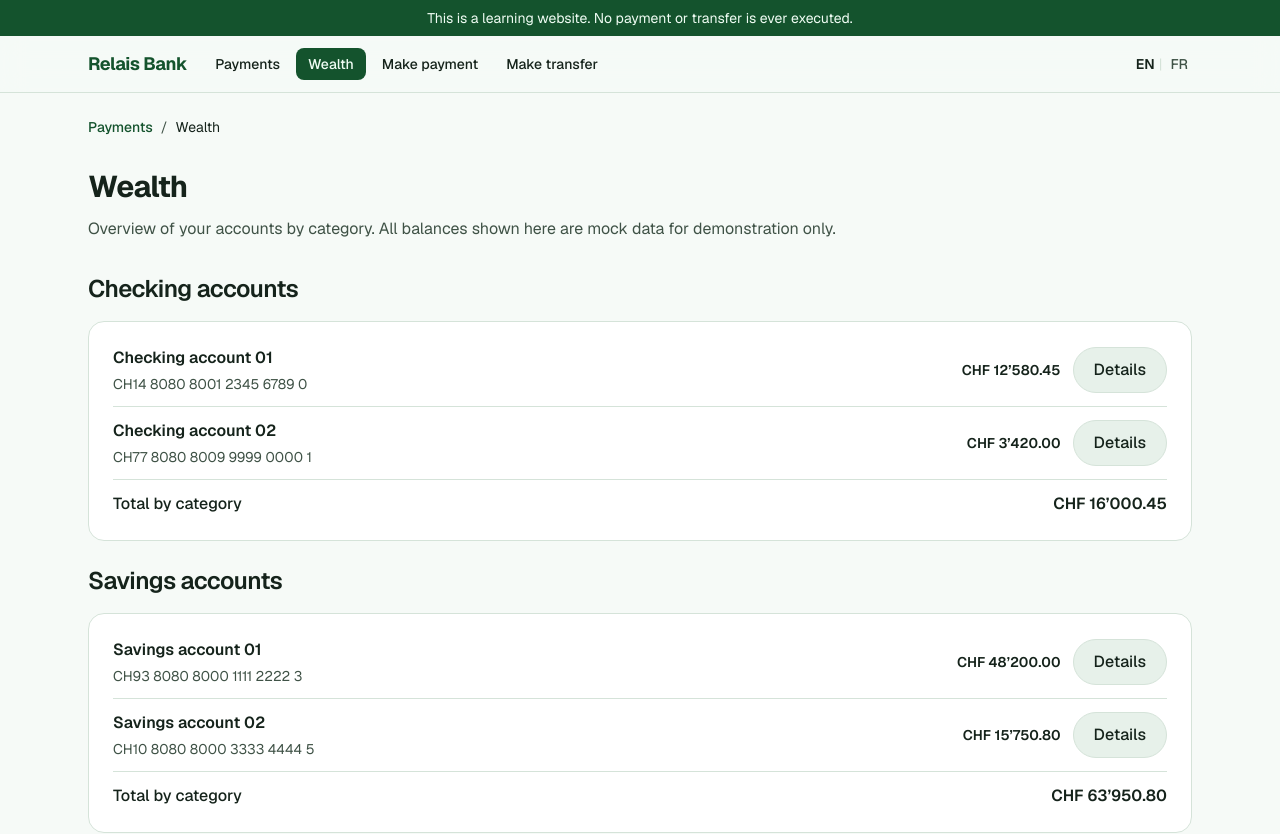
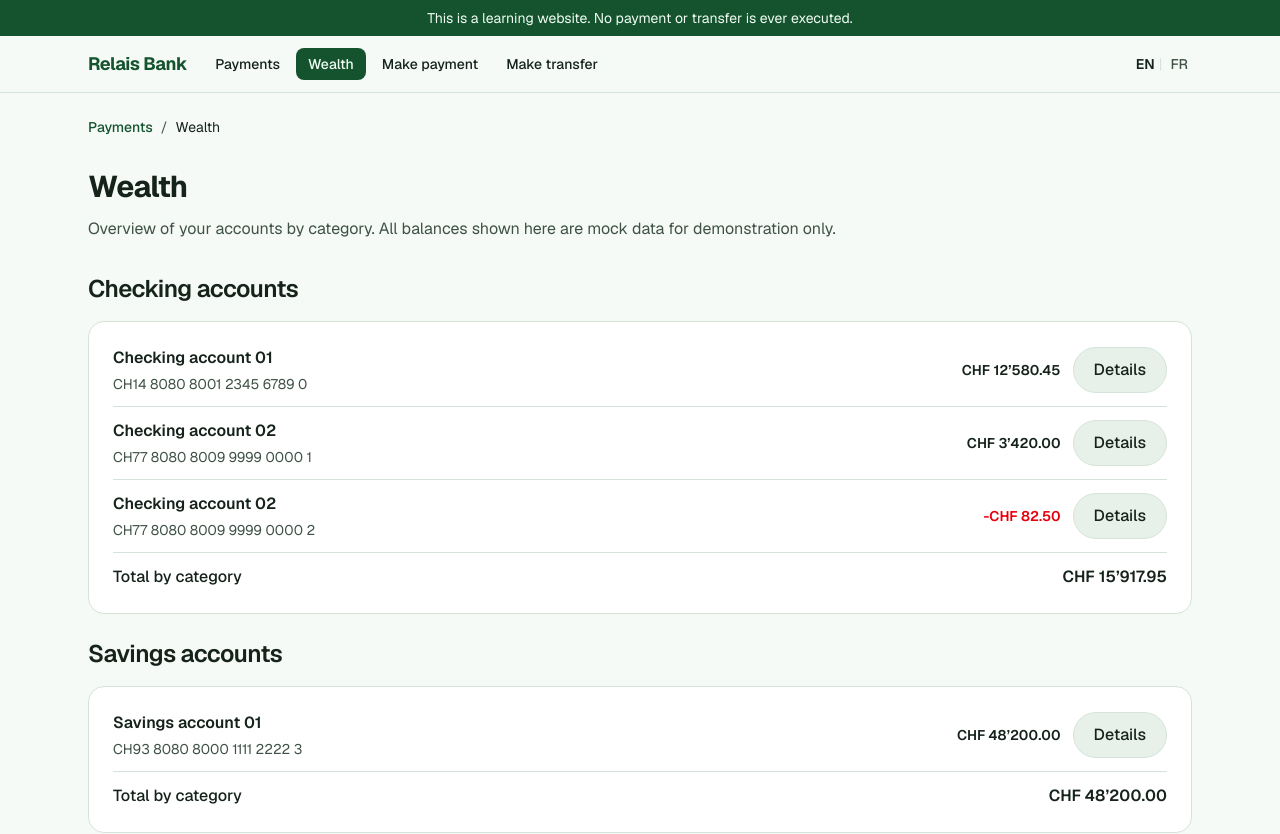
Before and after one commit to soleilvermeil/relais-bank3, a Next.js app: page /wealth in a window 1280 px wide. Shown: the top 834 px of the page. Built offline with nearby package versions, Linux system fonts and the light colour scheme; no server answers.

Commit message:
refactor: make components for the wealth page

```diff
--- a/app/wealth/page.tsx
+++ b/app/wealth/page.tsx
@@ -1,42 +1,22 @@
 import Link from "next/link";
 import { getServerT } from "@/lib/i18n/server";
-import { Button } from "@/components/atoms/button";
+import { formatChfCurrency } from "@/lib/bank-money";
 import { Container } from "@/components/atoms/container";
 import { SectionTitle } from "@/components/atoms/section-title";
+import {
+  WealthAccountSection,
+  type WealthAccount,
+} from "@/components/organisms/wealth-account-section";
 
-type Account = {
-  name: string;
-  identifier: string;
-  balance: number;
+type WealthPageSection = {
+  title: string;
+  accounts: WealthAccount[];
 };
-
-type AccountSection = {
-  title: string;
-  accounts: Account[];
-};
-
-const currency = new Intl.NumberFormat("en-CH", {
-  style: "currency",
-  currency: "CHF",
-  minimumFractionDigits: 2,
-  maximumFractionDigits: 2,
-});
-
-function formatCurrency(amount: number): string {
-  if (amount < 0) {
-    return `-${currency.format(Math.abs(amount))}`;
-  }
-  return currency.format(amount);
-}
-
-function sectionTotal(accounts: Account[]): number {
-  return accounts.reduce((sum, account) => sum + account.balance, 0);
-}
 
 export default async function WealthPage() {
   const t = await getServerT();
 
-  const sections: AccountSection[] = [
+  const sections: WealthPageSection[] = [
     {
       title: t("bankWealth.sections.checking"),
       accounts: [
@@ -50,6 +30,11 @@ export default async function WealthPage() {
           identifier: "CH77 8080 8009 9999 0000 1",
           balance: 3420.0,
         },
+        {
+          name: `${t("bankWealth.accountLabels.checking")} 02`,
+          identifier: "CH77 8080 8009 9999 0000 2",
+          balance: -82.50,
+        },
       ],
     },
     {
@@ -60,11 +45,11 @@ export default async function WealthPage() {
           identifier: "CH93 8080 8000 1111 2222 3",
           balance: 48200.0,
         },
-        {
-          name: `${t("bankWealth.accountLabels.savings")} 02`,
-          identifier: "CH10 8080 8000 3333 4444 5",
-          balance: 15750.8,
-        },
+        // {
+        //   name: `${t("bankWealth.accountLabels.savings")} 02`,
+        //   identifier: "CH10 8080 8000 3333 4444 5",
+        //   balance: 15750.8,
+        // },
       ],
     },
     {
@@ -119,55 +104,14 @@ export default async function WealthPage() {
 
         <div className="space-y-6">
           {sections.map((section) => (
-            <section key={section.title} className="space-y-4">
-              <SectionTitle as="h2">{section.title}</SectionTitle>
-              <div className="rounded-2xl border border-card-border bg-card p-4 sm:p-6">
-                <div>
-                  {section.accounts.map((account, index) => {
-                    return (
-                      <article
-                        key={`${section.title}-${account.identifier}`}
-                        className={index > 0 ? "mt-3 border-t border-card-border pt-3" : ""}
-                      >
-                        <div className="flex items-center justify-between gap-3">
-                          <div className="min-w-0 space-y-1">
-                            <h3 className="text-base font-semibold text-foreground">{account.name}</h3>
-                            <p className="text-sm text-muted-foreground">{account.identifier}</p>
-                          </div>
-                          <div className="flex shrink-0 items-center gap-3">
-                            <p
-                              className={`text-sm font-semibold ${
-                                account.balance < 0 ? "text-red-600" : "text-foreground"
-                              }`}
-                            >
-                              {formatCurrency(account.balance)}
-                            </p>
-                            <div className="hidden sm:block">
-                              <Button variant="secondary">{t("bankWealth.actions.details")}</Button>
-                            </div>
-                          </div>
-                        </div>
-                      </article>
-                    );
-                  })}
-                </div>
-
-                <div className="mt-3 border-t border-card-border pt-3">
-                  <p className="flex items-center justify-between text-sm sm:text-base">
-                    <span className="font-medium text-foreground">
-                      {t("bankWealth.labels.totalByCategory")}
-                    </span>
-                    <span
-                      className={`font-semibold ${
-                        sectionTotal(section.accounts) < 0 ? "text-red-600" : "text-foreground"
-                      }`}
-                    >
-                      {formatCurrency(sectionTotal(section.accounts))}
-                    </span>
-                  </p>
-                </div>
-              </div>
-            </section>
+            <WealthAccountSection
+              key={section.title}
+              title={section.title}
+              accounts={section.accounts}
+              totalLabel={t("bankWealth.labels.totalByCategory")}
+              detailsLabel={t("bankWealth.actions.details")}
+              formatCurrency={formatChfCurrency}
+            />
           ))}
         </div>
       </main>
--- /dev/null
+++ b/components/organisms/wealth-account-section.tsx
@@ -0,0 +1,74 @@
+import { Button } from "@/components/atoms/button";
+import { SectionTitle } from "@/components/atoms/section-title";
+
+export type WealthAccount = {
+  name: string;
+  identifier: string;
+  balance: number;
+};
+
+type Props = {
+  title: string;
+  accounts: WealthAccount[];
+  totalLabel: string;
+  detailsLabel: string;
+  formatCurrency: (amount: number) => string;
+};
+
+function sectionTotal(accounts: WealthAccount[]): number {
+  return accounts.reduce((sum, account) => sum + account.balance, 0);
+}
+
+export function WealthAccountSection({
+  title,
+  accounts,
+  totalLabel,
+  detailsLabel,
+  formatCurrency,
+}: Props) {
+  const total = sectionTotal(accounts);
+
+  return (
+    <section className="space-y-4">
+      <SectionTitle as="h2">{title}</SectionTitle>
+      <div className="rounded-2xl border border-card-border bg-card p-4 sm:p-6">
+        <div>
+          {accounts.map((account, index) => (
+            <article
+              key={`${title}-${account.identifier}`}
+              className={index > 0 ? "mt-3 border-t border-card-border pt-3" : ""}
+            >
+              <div className="flex items-center justify-between gap-3">
+                <div className="min-w-0 space-y-1">
+                  <h3 className="text-base font-semibold text-foreground">{account.name}</h3>
+                  <p className="text-sm text-muted-foreground">{account.identifier}</p>
+                </div>
+                <div className="flex shrink-0 items-center gap-3">
+                  <p
+                    className={`text-sm font-semibold ${
+                      account.balance < 0 ? "text-red-600" : "text-foreground"
+                    }`}
+                  >
+                    {formatCurrency(account.balance)}
+                  </p>
+                  <div className="hidden sm:block">
+                    <Button variant="secondary">{detailsLabel}</Button>
+                  </div>
+                </div>
+              </div>
+            </article>
+          ))}
+        </div>
+
+        <div className="mt-3 border-t border-card-border pt-3">
+          <p className="flex items-center justify-between text-sm sm:text-base">
+            <span className="font-medium text-foreground">{totalLabel}</span>
+            <span className={`font-semibold ${total < 0 ? "text-red-600" : "text-foreground"}`}>
+              {formatCurrency(total)}
+            </span>
+          </p>
+        </div>
+      </div>
+    </section>
+  );
+}
--- /dev/null
+++ b/lib/bank-money.ts
@@ -0,0 +1,13 @@
+const chfCurrency = new Intl.NumberFormat("en-CH", {
+  style: "currency",
+  currency: "CHF",
+  minimumFractionDigits: 2,
+  maximumFractionDigits: 2,
+});
+
+export function formatChfCurrency(amount: number): string {
+  if (amount < 0) {
+    return `-${chfCurrency.format(Math.abs(amount))}`;
+  }
+  return chfCurrency.format(amount);
+}
```
